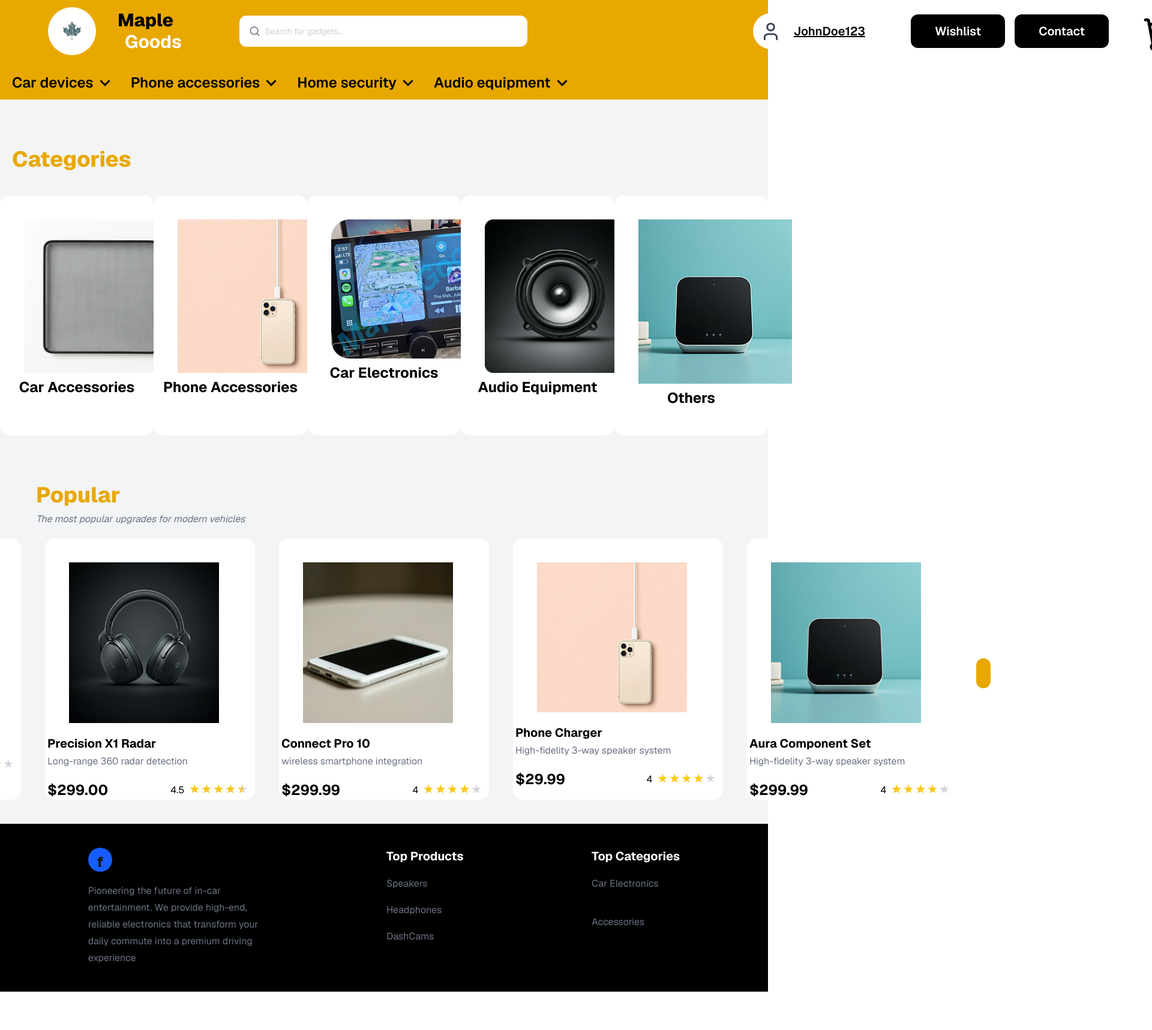
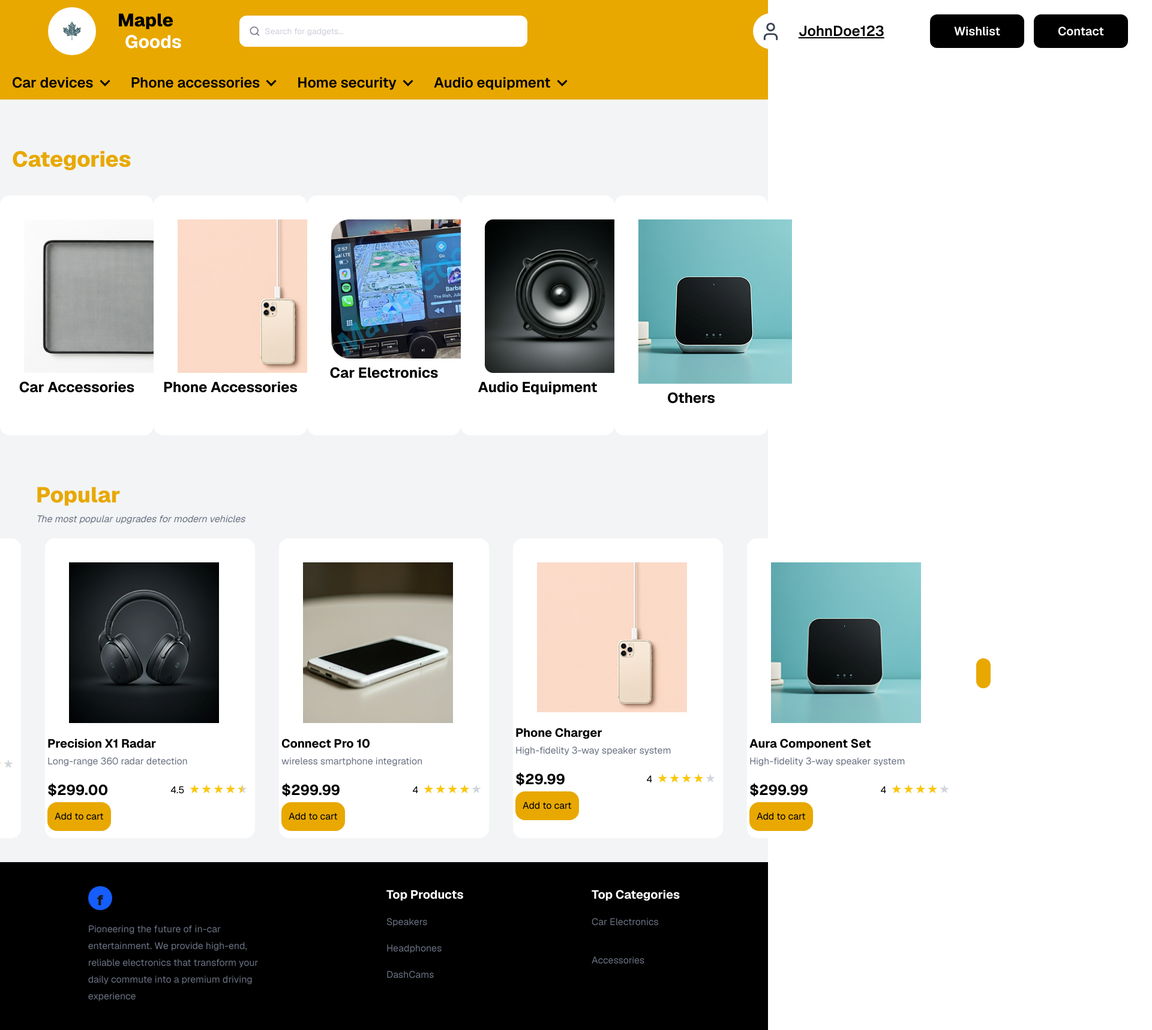
Before and after one commit to HenryPhan05/MapleGood, a Next.js app: page /user in a window 1280 px wide. Shown: the top 1718 px of the page at 60% size, 1920 px wide, since content can reach past the window. Before the commit the page ends 1654 px from the top, so only its background shows below. Built offline with nearby package versions, Linux system fonts and the light colour scheme.

Commit message:
updated add to cart button for product

```diff
--- a/app/components/NavigationBarApp.tsx
+++ b/app/components/NavigationBarApp.tsx
@@ -30,7 +30,7 @@ export default function NavigationBarApp() {
           <div className="bg-white rounded-full w-15 h-15 flex items-center justify-center">
             <User size={35} className="text-gray-700" />
           </div>
-          <span className="text-black font-semibold text-xl underline whitespace-nowrap">
+          <span className="ml-2 text-black font-semibold text-2xl underline whitespace-nowrap">
             JohnDoe123
           </span>
         </div>
--- a/app/user/page.tsx
+++ b/app/user/page.tsx
@@ -115,12 +115,12 @@ export default function homepageUser() {
           <h1 className="mt-20 ml-5 text-4xl font-extrabold" style={{ color: "#E8A800" }}>Popular</h1>
           <p className="text-gray-500 ml-5 mt-2 italic text-xm">The most popular upgrades for modern vehicles</p>
           <div className="mt-5 flex flex-row justify-center gap-8">
-            <ArrowLeft size={50} color={'black'} className="p-3 rounded-full mt-50" style={{ backgroundColor: "#E8A800" }} />
+            <ArrowLeft size={50} color={'black'} className="p-3 rounded-full mt-50 hover:cursor-pointer hover:opacity-90" style={{ backgroundColor: "#E8A800" }} />
             <div className="flex flex-row justify-between gap-10 ">
               {sampleProductsData.map((product) => (
-                <div key={product.id} className="bg-white w-[350px]  flex-col items-center rounded-2xl hover:opacity-70 hover:cursor-pointer">
+                <div key={product.id} className="bg-white w-[350px] pb-3  flex-col items-center rounded-2xl">
                   <Image src={product.image} alt={product.name} width={250} height={250} className="mt-10 mr-10 ml-10" />
-                  <h1 className="mt-5 ml-1 text-black text-xl font-bold">{product.name}</h1>
+                  <h1 className="mt-5 ml-1 text-black text-xl font-bold hover:underline hover:cursor-pointer">{product.name}</h1>
                   <p className="mt-1 ml-1 text-gray-500">{product.description}</p>
                   <div className="flex flex-row justify-between">
                     <p className="mt-5 ml-1 text-2xl text-black font-bold">${product.price.toFixed(2)}</p>
@@ -129,10 +129,11 @@ export default function homepageUser() {
                       <StarRating rate={product.rate} />
                     </div>
                   </div>
+                  <button className="text-black mt-1 ml-1 p-3 rounded-2xl hover:opacity-80 hover:cursor-pointer" style={{ backgroundColor: "#E8A800" }}>Add to cart</button>
                 </div>
               ))}
             </div>
-            <ArrowRight size={50} color={'black'} className="p-3 rounded-full mt-50" style={{ backgroundColor: "#E8A800" }} />
+            <ArrowRight size={50} color={'black'} className="p-3 rounded-full mt-50 hover:cursor-pointer hover:opacity-80" style={{ backgroundColor: "#E8A800" }} />
           </div>
           <div>
 
```
